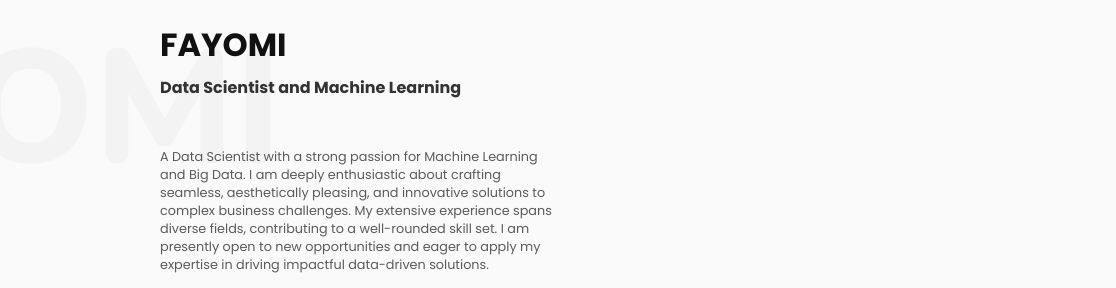
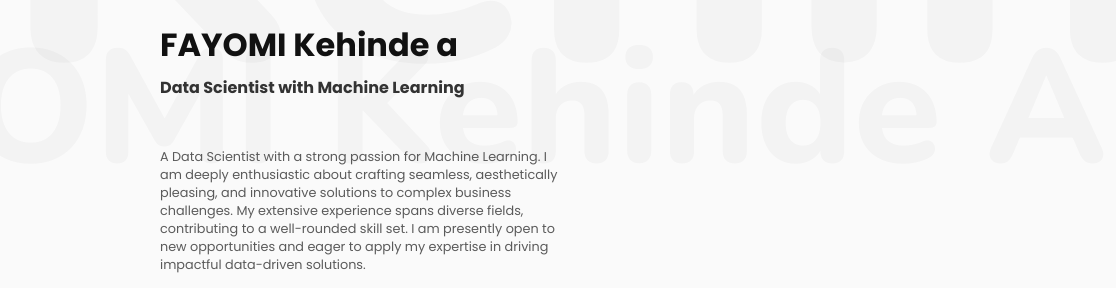
Before and after one commit to fay-cloud/fay-cloud.github.io, a plain HTML site: page index.html in a window 1280 px wide. Shown: the top 288 px of the page, 0-1116 px from the left. Drawn offline with nearby package versions, Linux system fonts and the light colour scheme.

Commit message:
Updated index.html on Test-branch

```diff
--- a/index.html
+++ b/index.html
@@ -15,21 +15,21 @@
 </head>
 <body>
     <div>
-        <div class="watermark">FAYOMI</div>
-        <div class="watermark">FAYOMI</div>
-        <div class="watermark">FAYOMI</div>
+        <div class="watermark">FAYOMI Kehinde A</div>
+        <div class="watermark">FAYOMI Kehinde A</div>
+        <div class="watermark">FAYOMI Kehinde A</div>
         <div id="header-name-ldm">
-            <h1 id="name">FAYOMI</h1>
+            <h1 id="name">FAYOMI Kehinde a</h1>
             <span id="switch-ldm-logo">
                 <div id="switch-container">
                     <img src="images/Keintslogo.jpg" alt="">
                 </div>
             </span>
         </div>
-        <p id="slogan">Data Scientist and Machine Learning</p>
+        <p id="slogan">Data Scientist with Machine Learning</p>
         <div id="go-back-button"> <i class="fas fa-chevron-left"></i> Menu</div>
         <section id="about-me-intro-section" class="section">
-            <p>A Data Scientist with a strong passion for Machine Learning and Big Data. I am deeply enthusiastic about crafting seamless, aesthetically pleasing, and innovative solutions to complex business challenges. My extensive experience spans diverse fields, contributing to a well-rounded skill set. I am presently open to new opportunities and eager to apply my expertise in driving impactful data-driven solutions.<br></p>
+            <p>A Data Scientist with a strong passion for Machine Learning. I am deeply enthusiastic about crafting seamless, aesthetically pleasing, and innovative solutions to complex business challenges. My extensive experience spans diverse fields, contributing to a well-rounded skill set. I am presently open to new opportunities and eager to apply my expertise in driving impactful data-driven solutions.<br></p>
             <a href="mailto:fayomik02@gmail.com.com"> Get in touch</a>
         </section>
         <header id="menu">
@@ -42,7 +42,7 @@
     <main>
         <section id="about-me-section" class="section">
             <h2>About me</h2>
-            <p>A Data Scientist with a strong passion for Machine Learning and Big Data. I am deeply enthusiastic about crafting seamless, aesthetically pleasing, and innovative solutions to complex business challenges. My extensive experience spans diverse fields, contributing to a well-rounded skill set. I am presently open to new opportunities and eager to apply my expertise in driving impactful data-driven solutions.<br>
+            <p>A Data Scientist with a strong passion for Machine Learning. I am deeply enthusiastic about crafting seamless, aesthetically pleasing, and innovative solutions to complex business challenges. My extensive experience spans diverse fields, contributing to a well-rounded skill set. I am presently open to new opportunities and eager to apply my expertise in driving impactful data-driven solutions.<br>
             <a href="mailto:fayomik02@gmail.com">Hire me</a></p>
         </section>
         <section id="skills-section" class="section">
```
